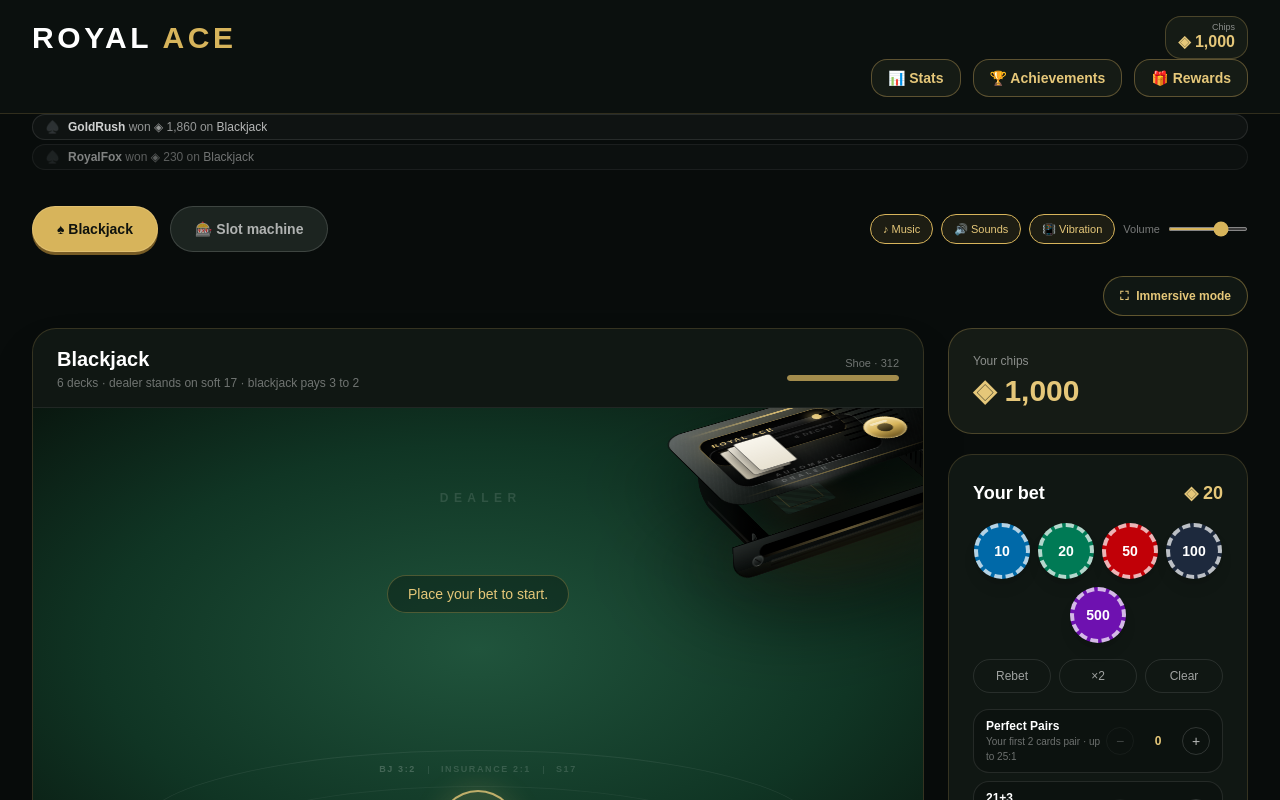
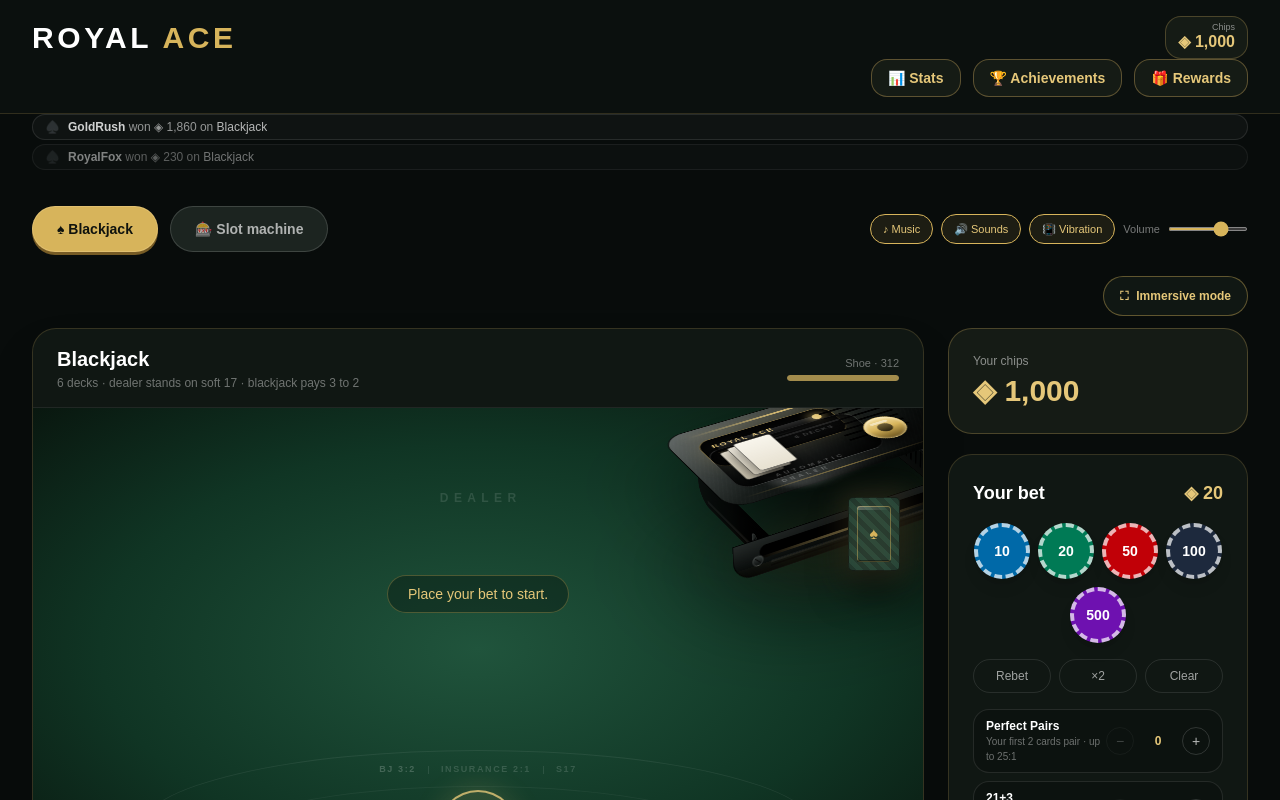
Before and after one commit to chritix7/royal-ace, a Next.js app: page / in a window 1280 px wide. Shown: the top 800 px of the page. Built offline with nearby package versions, Linux system fonts and the light colour scheme.

Commit message:
sabot upgrade card

```diff
--- a/app/globals.css
+++ b/app/globals.css
@@ -355,41 +355,41 @@ body {
 @keyframes shoe-card-dispense {
   0% {
     opacity: 1;
-    transform: translate3d(0, 0, 38px) rotateZ(-2deg);
+    transform: translate(-50%, -50%) rotate(-4deg);
   }
 
   30% {
-    transform: translate3d(0, 14px, 36px) rotateZ(-1.5deg);
+    transform: translate(-50%, -38%) rotate(-2deg);
   }
 
   70% {
     opacity: 1;
-    transform: translate3d(0, 34px, 30px) rotateZ(-0.5deg);
+    transform: translate(-50%, -16%) rotate(0deg);
   }
 
   100% {
     opacity: 0;
-    transform: translate3d(0, 52px, 24px) rotateZ(0deg);
+    transform: translate(-50%, 4%) rotate(2deg);
   }
 }
 
 .animate-shoe-card-dispense {
-  animation: shoe-card-dispense 0.95s cubic-bezier(0.35, 0.7, 0.25, 1) both;
+  animation: shoe-card-dispense 0.9s cubic-bezier(0.35, 0.7, 0.25, 1) both;
 }
 
 @keyframes shoe-card-return {
   0% {
     opacity: 0;
-    transform: translate3d(0, 52px, 24px) rotateZ(0deg);
+    transform: translate(-50%, 4%) rotate(2deg);
   }
 
   35% {
     opacity: 1;
-    transform: translate3d(0, 20px, 34px) rotateZ(-1deg);
+    transform: translate(-50%, -20%) rotate(0deg);
   }
 
   100% {
-    transform: translate3d(0, 0, 38px) rotateZ(-2deg);
+    transform: translate(-50%, -50%) rotate(-4deg);
   }
 }
 
--- a/components/DealerShoe.tsx
+++ b/components/DealerShoe.tsx
@@ -262,15 +262,16 @@ export default function DealerShoe({
           Automatic Dealer
         </div>
       </div>
+    </div>
 
-        {/* Carte prête à être distribuée */}
+    {/* Carte qui sort de la fente avant */}
+    <div className="pointer-events-none absolute inset-0">
       <div
-          className={`absolute bottom-[16px] left-[42px] h-[82px] w-[56px] rounded-[5px] border border-black/60 shadow-[0_28px_52px_rgba(0,0,0,0.8)] ${cardAnimation}`}
+        className={`absolute h-[74px] w-[52px] rounded-[5px] border border-black/60 shadow-[0_18px_36px_rgba(0,0,0,0.65)] ${cardAnimation}`}
         style={{
-            transform:
-              cardPhase === "idle"
-                ? "translateZ(38px) rotateZ(-2deg)"
-                : undefined,
+          left: "56%",
+          top: "58%",
+          transformOrigin: "center",
           background:
             "repeating-linear-gradient(45deg, #142d27 0 5px, #1b3d33 5px 10px)",
         }}
@@ -281,7 +282,9 @@ export default function DealerShoe({
         <div className="absolute inset-2 flex items-center justify-center rounded-[3px] border border-[#d7b45b]/45 text-[#d7b45b]">
           ♠
         </div>
+
         <div className="absolute inset-x-2 top-2 h-[4px] rounded-full bg-gradient-to-r from-white/25 to-transparent" />
+
         <div className="absolute inset-x-2 bottom-2 h-[2px] rounded-full bg-black/40" />
       </div>
     </div>
```
Lines whose indentation alone changed are shown as unchanged.
